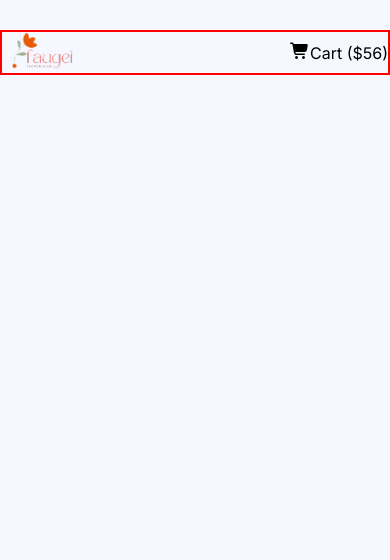
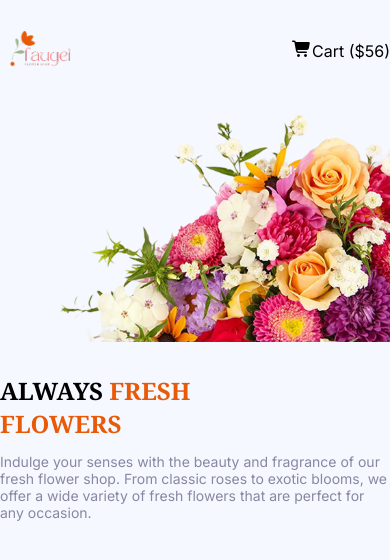
Before and after one commit to shaikhkingshuk/PH-Assignment-2, a plain HTML site: page index.html in a window 390 px wide. Drawn offline with Linux system fonts and the light colour scheme.

Commit message:
Banner section added

```diff
--- a/index.html
+++ b/index.html
@@ -17,10 +17,17 @@
       href="https://fonts.googleapis.com/css2?family=Inter:ital,opsz,wght@0,14..32,100..900;1,14..32,100..900&family=Open+Sans:ital,wght@0,300..800;1,300..800&display=swap"
       rel="stylesheet"
     />
+    <link rel="preconnect" href="https://fonts.googleapis.com" />
+    <link rel="preconnect" href="https://fonts.gstatic.com" crossorigin />
+    <link
+      href="https://fonts.googleapis.com/css2?family=Inter:ital,opsz,wght@0,14..32,100..900;1,14..32,100..900&family=Noto+Serif:ital,wght@0,100..900;1,100..900&family=Open+Sans:ital,wght@0,300..800;1,300..800&display=swap"
+      rel="stylesheet"
+    />
     <link rel="stylesheet" href="./style.css" />
   </head>
   <body>
     <header>
+      <!-- This is "Navbar" section -->
       <nav class="container navbar">
         <div class="logo">
           <img src="./assets/logo.png" />
@@ -36,5 +43,23 @@
         </div>
       </nav>
     </header>
+
+    <main>
+      <!-- This is "Banner" section -->
+
+      <section class="banner container">
+        <div class="banner-info">
+          <h1><span>ALWAYS</span> FRESH <br />FLOWERS</h1>
+          <p class="font-light">
+            Indulge your senses with the beauty and fragrance of our fresh
+            flower shop. From classic roses to exotic blooms, we offer a wide
+            variety of fresh flowers that are perfect for any occasion.
+          </p>
+        </div>
+        <div class="banner-img">
+          <img src="./assets/hero-flower.png" />
+        </div>
+      </section>
+    </main>
   </body>
 </html>
--- a/style.css
+++ b/style.css
@@ -6,17 +6,24 @@
 
 body {
   background: rgb(245, 248, 255);
+  width: 100%;
+  max-width: 1140px;
+  margin: auto;
+  /* border: 2px solid black; */
 }
 
 .container {
   width: 100%;
   max-width: 1140px;
   margin: auto;
+  /* border: 2px solid black; */
 }
+
+/* Css for Navbar */
 
 header {
   margin-top: 30px;
-  border: 2px solid red;
+  /* border: 2px solid red; */
 }
 .navbar {
   display: flex;
@@ -52,7 +59,7 @@ header {
   max-height: 82px;
 }
 
-@media screen and (max-width: 393px) {
+@media screen and (max-width: 600px) {
   .nav-txt {
     display: none;
   }
@@ -67,3 +74,69 @@ header {
     margin-left: 10px;
   }
 }
+
+/* CSS for Banner */
+
+.banner {
+  display: flex;
+  align-items: end;
+  margin-top: 122px;
+}
+
+.banner-info {
+  width: 50%;
+}
+.banner-info h1 {
+  font-family: "Noto Serif", serif;
+  font-size: 65px;
+  font-weight: 700;
+  color: rgb(233, 90, 8);
+}
+.banner-info p {
+  font-size: 22px;
+  font-weight: 400;
+  line-height: 27px;
+  font-family: "Inter", sans-serif;
+  margin-top: 13px;
+}
+.banner-info span {
+  color: #000000;
+}
+.banner-img {
+  width: 50%;
+}
+.banner-img img {
+  max-width: 100%;
+  width: 100%;
+}
+
+@media screen and (max-width: 600px) {
+  .banner {
+    display: flex;
+    flex-direction: column-reverse;
+    justify-content: center;
+    margin-top: 28px;
+  }
+  .container {
+    width: 100%;
+  }
+  .banner-info {
+    width: 100%;
+  }
+  .banner-info h1 {
+    /* border: 2px solid red; */
+    font-size: 24px;
+    line-height: 33px;
+  }
+  .banner-info p {
+    /* border: 2px solid black; */
+    font-size: 14px;
+    font-weight: 400;
+    line-height: 17px;
+  }
+  .banner-img {
+    width: 100%;
+    /* border: 2px solid blue; */
+    margin-bottom: 28px;
+  }
+}
```
